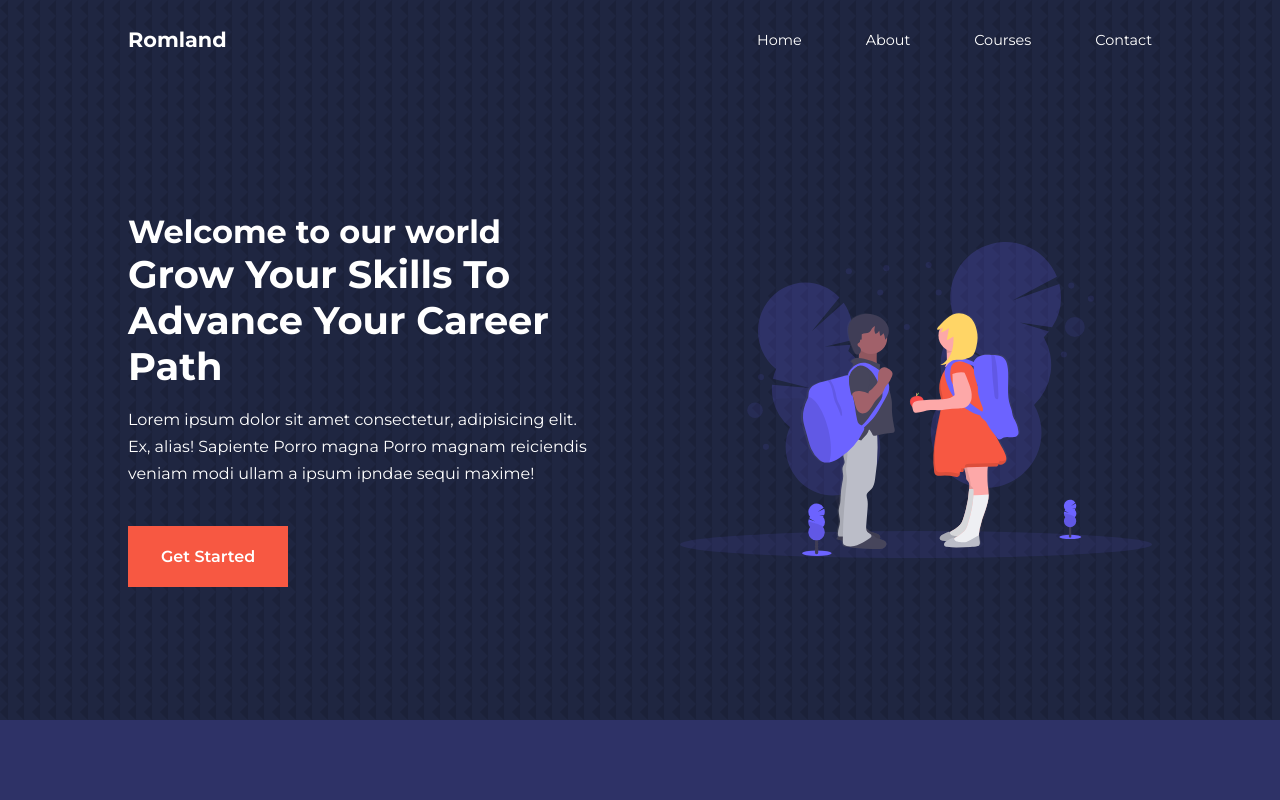
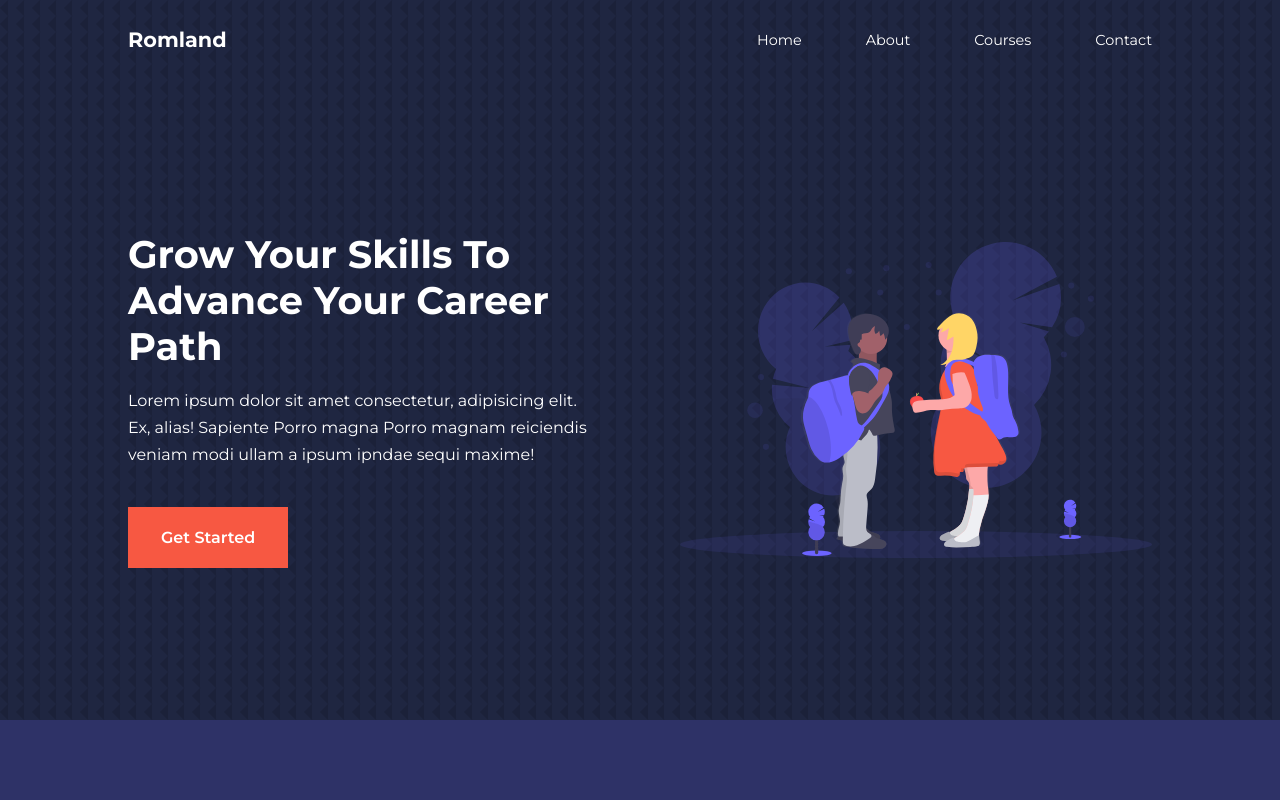
Before and after one commit to Mojeed1/Romland-Online-Course, a plain HTML site: page index.html in a window 1280 px wide. Shown: the top 800 px of the page. Drawn offline with nearby package versions, Linux system fonts and the light colour scheme.

Commit message:
Remove h2

```diff
--- a/index.html
+++ b/index.html
@@ -57,7 +57,6 @@
     <header>
       <div class="container header__container">
         <div class="header__left">
-          <h2>Welcome to our world</h2>
           <h1>Grow Your Skills To Advance Your Career Path</h1>
 
           <p>
```
